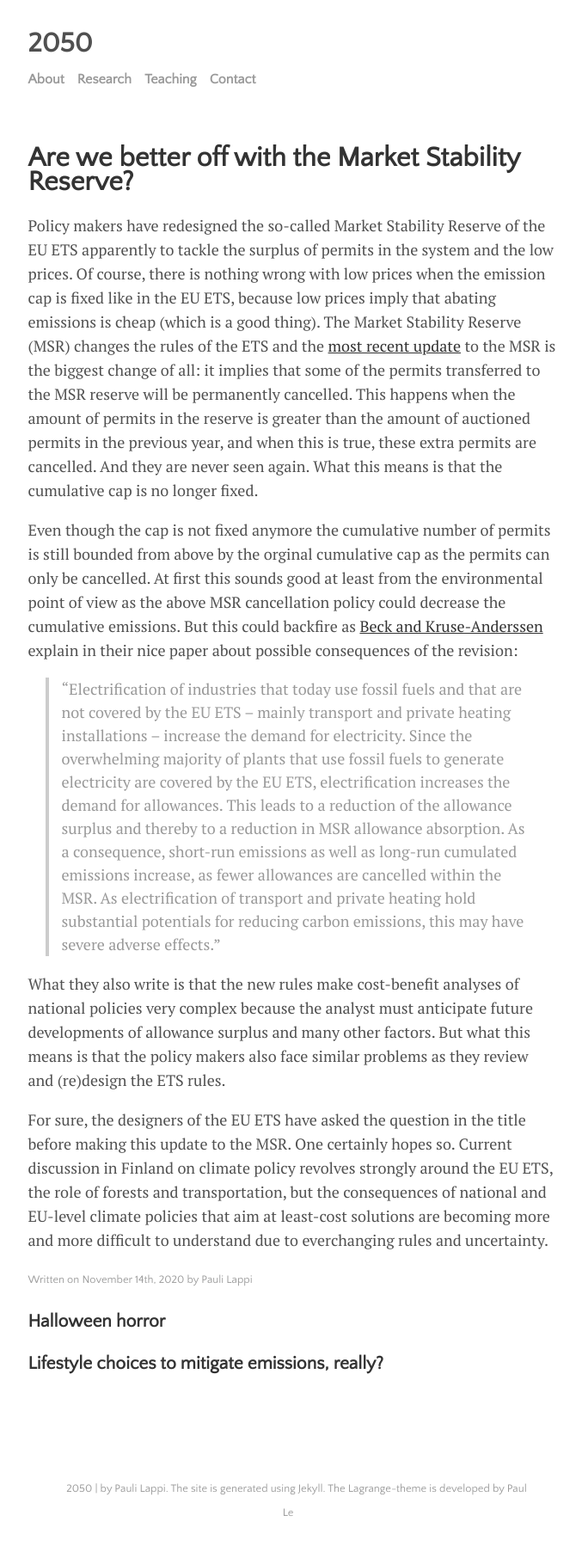
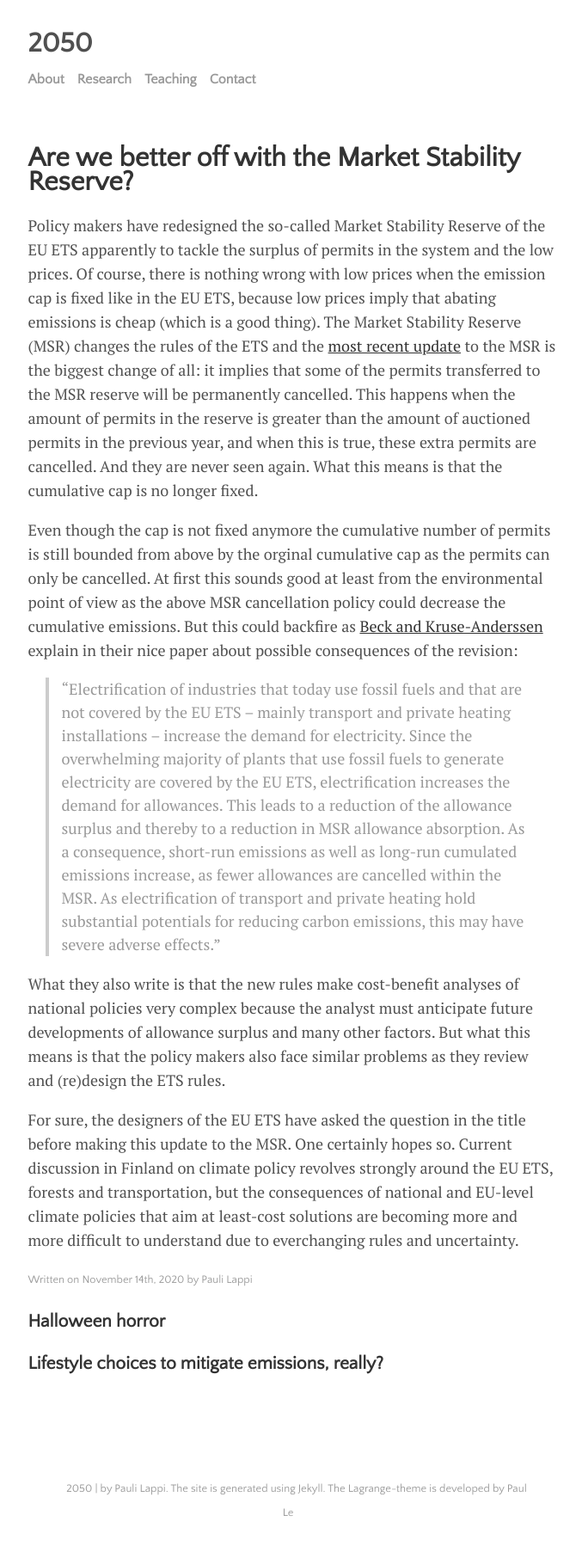
Before and after one commit to plappi/2050, a Jekyll site: the page built from _posts/2020-11-14-transportation.md, in a window 1280 px wide. Shown: the whole page at 86% size, without its empty margins (300-977 px from the left). Built offline with Jekyll 4.4.1, drawn with Linux system fonts in a browser that asks for light colours; nearby versions of some CDN libraries.

Commit message:
Update 2020-11-14-transportation.md

```diff
--- a/_posts/2020-11-14-transportation.md
+++ b/_posts/2020-11-14-transportation.md
@@ -31,5 +31,5 @@ other factors. But what this means is that the policy makers also face similar p
 
 For sure, the designers of the EU ETS have asked
 the question in the title before making this update to the MSR. One certainly hopes so. Current discussion
-in Finland on climate policy revolves strongly around the EU ETS, the role of forests and transportation, but the consequences of national and EU-level
+in Finland on climate policy revolves strongly around the EU ETS, forests and transportation, but the consequences of national and EU-level
 climate policies that aim at least-cost solutions are becoming more and more difficult to understand due to everchanging rules and uncertainty.
```
